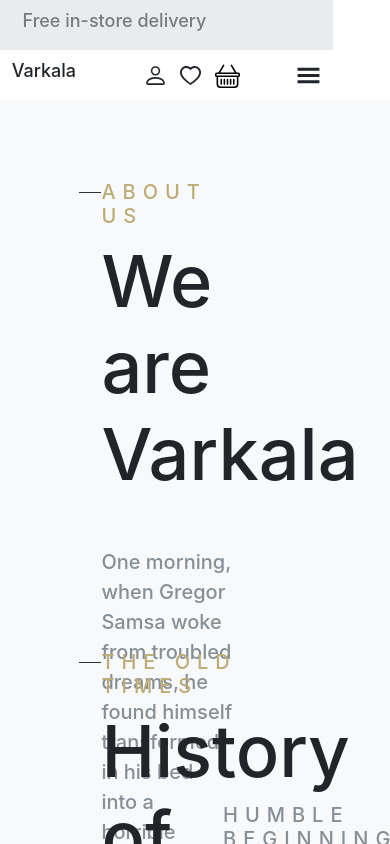
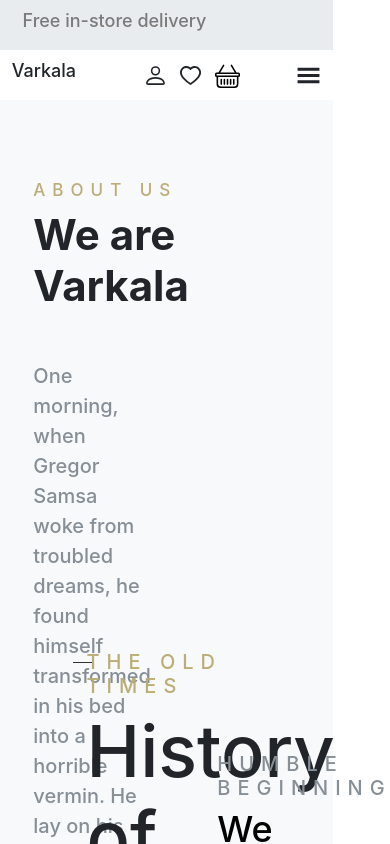
Before and after one commit to Kerimov056/Varkala, a React (Create React App) app: page /about in a window 390 px wide. Shown: the top 844 px of the page. Built offline with nearby package versions, Linux system fonts and the light colour scheme.

Commit message:
About Responsive Start

```diff
--- a/src/components/abouts/about.scss
+++ b/src/components/abouts/about.scss
@@ -481,3 +481,45 @@
         }
     }
 }
+
+
+
+// Responsive
+
+@media (min-width: 280px) and (max-width: 750px) {
+
+    .about{
+        width: 333px;
+        height: auto;
+        display: flex;
+        justify-content: center;
+        margin-bottom: 400px;
+
+        &>div{
+            width: 93%;
+            height: auto;
+            display: block;
+
+            .aboutUS{
+                display: block;
+
+                .line{
+                    display: none;
+                }
+
+                .varkala{
+                    &>h2{
+                        font-size: 17px !important;
+                        white-space: nowrap;
+                    }
+
+                    &>h1{
+                        width: 200px;
+                        font-size: 42px !important;
+                        font-weight: 700;
+                    }
+                }
+            }
+        }
+    }
+}
--- a/src/components/contact/contact.scss
+++ b/src/components/contact/contact.scss
@@ -339,6 +339,7 @@ label {
         position: relative;
 
         &>div {
+            z-index: -99;
             position: relative;
             display: inline-block;
             width: 100%;
@@ -370,6 +371,7 @@ label {
     }
 
     .contact {
+        z-index: -99;
         width: 333px;
         height: auto;
         display: flex;
@@ -391,21 +393,25 @@ label {
     }
 
     .contact_two {
+        z-index: -99;
         margin-top: 10px;
         width: 333px;
         height: auto;
         display: block;
 
         .map {
+            z-index: -199;
             width: 333px;
             height: 500px;
         }
 
         .city {
+            z-index: -99;
             display: none;
         }
 
         #ResponCartss {
+            z-index: -99;
             display: flex;
             flex-direction: column;
             margin-left: 0px;
@@ -416,6 +422,7 @@ label {
     }
 
     .ResponCaart {
+        z-index: -99;
         width: 313px;
         height: auto;
         display: flex;
@@ -439,6 +446,7 @@ label {
 
 
     .logIn {
+        z-index: -99;
         width: 333px;
         height: auto;
         display: flex;
--- a/src/components/navbar/navbar.scss
+++ b/src/components/navbar/navbar.scss
@@ -396,7 +396,7 @@ span{
     margin-top: 50px;
     margin-left: 395px;
     width: 170px;
-    height: 300px;
+    height: 380px;
     background-color: white;
     display: flex;
     justify-content: center;
```
